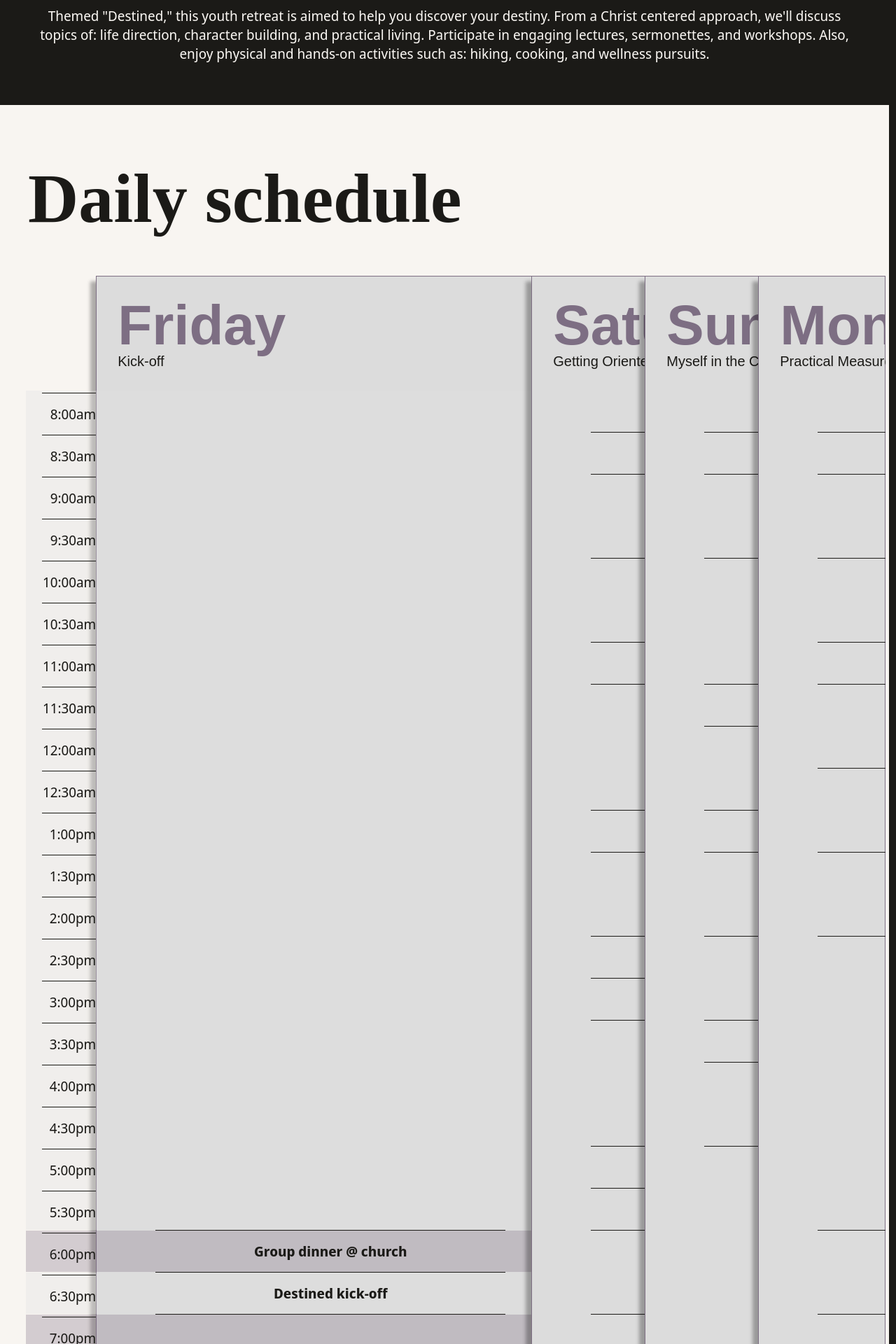
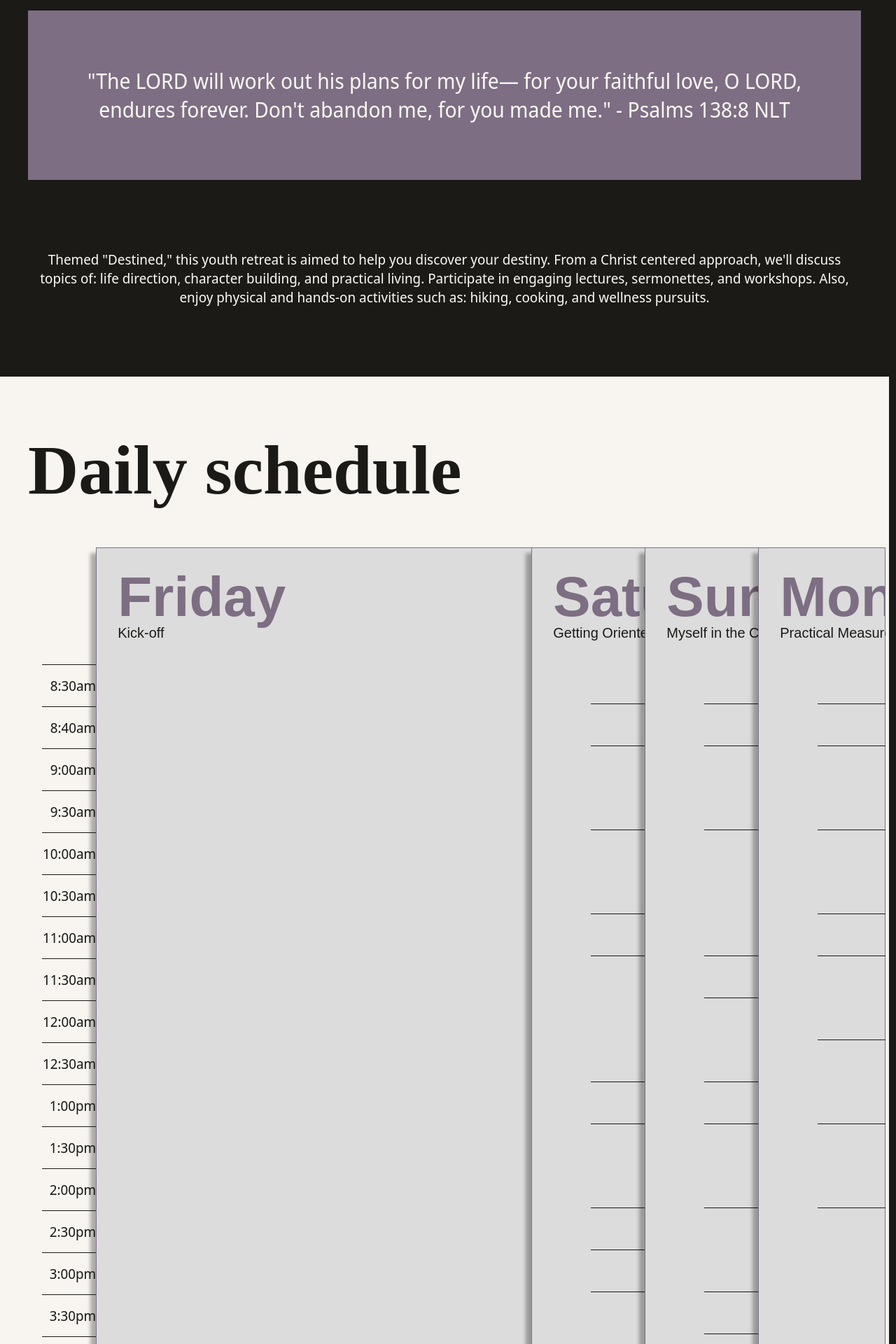
Before and after one commit to myra-grace/Destined, a React (Create React App) app: page / in a window 1280 px wide. Shown: the part 460-2380 px from the top of the page at 70% size. Built offline with nearby package versions, Linux system fonts and the light colour scheme; a web font is replaced by a local one.

Commit message:
copy tweaks

```diff
--- a/src/components/Schedule.jsx
+++ b/src/components/Schedule.jsx
@@ -8,8 +8,7 @@ export function Schedule() {
     const fridayContent =
         <>
             <SessionItem slotFill={ 20 } />
-            <SessionItem time="6:00pm" title=" Group dinner @ church"/>
-            <SessionItem time="6:30pm" title="Destined kick-off" link={true}/>
+            <SessionItem time="6:00pm" title="Destined kick-off" facilitator="Marc Vicuna" slotFill={ 2 } link={true}/>
             <SessionItem time="7:00pm to 9:00pm" title="Convoy travel" slotFill={ 4 } link={true}/>
             <SessionItem time="9:00pm to 10:00pm" title="Hot choco / Tea time" slotFill={ 2 }/>
             <SessionItem time="10:00pm to 11:00pm" slotFill={ 2 }/>
@@ -19,17 +18,17 @@ export function Schedule() {
 
     const saturdayContent =
         <>
-            <SessionItem time="8:00am" facilitator="Lance Kelly" title="Morning fitness"/>
-            <SessionItem time="8:30am" facilitator="Marsjey Hymn" title="Morning devotional 1" link={true}/>
+            <SessionItem time="8:30am" facilitator="Lance Kelly" title="Morning fitness"/>
+            <SessionItem time="8:40am" facilitator="Marsjey Hymn" title="Morning devotional 1" link={true}/>
             <SessionItem time="9:00am to 10:00am" title="Breakfast" slotFill={ 2 }/>
-            <SessionItem time="10:00am to 11:00am" facilitator="Lyle Fajilagot & *" title="Where am I?" slotFill={ 2 } link={true}/>
+            <SessionItem time="10:00am to 11:00am" facilitator="Myra Salinas" title="Sabbath School" slotFill={ 2 } link={true}/>
             <SessionItem time="11:00am to 11:30am"/>
             <SessionItem time="11:30am to 1:00pm" facilitator="Marc Lovem" title="Butterfly effect" slotFill={ 3 } link={true}/>
             <SessionItem time="1:00pm to 1:30pm"/>
             <SessionItem time="1:30pm to 2:30pm" title="Lunch" slotFill={ 2 }/>
             <SessionItem time="2:30pm to 3:00pm" title="Nature walk" link={true}/>
             <SessionItem time="3:00pm to 3:30pm"/>
-            <SessionItem time="3:30pm to 5:00pm" facilitator="Mellory May & Lyle Fajilagot" title="Ladies & Gentlemen" slotFill={ 3 } link={true}/>
+            <SessionItem time="3:30pm to 5:00pm" facilitator="Mellory May & *" title="Ladies & Gentlemen" slotFill={ 3 } link={true}/>
             <SessionItem time="5:00pm to 5:30pm"/>
             <SessionItem time="5:30pm to 6:00pm" facilitator="Beverly Kate" title="Evening devotional 2" link={true}/>
             <SessionItem time="6:00pm to 7:00pm" title="Dinner" slotFill={ 2 }/>
@@ -41,8 +40,8 @@ export function Schedule() {
 
     const sundayContent =
         <>
-            <SessionItem time="8:00am" facilitator="Lance Kelly" title="Morning fitness"/>
-            <SessionItem time="8:30am" facilitator="Cherlynn De Asis" title="Morning devotional 2" link={true}/>
+            <SessionItem time="8:30am" facilitator="Lance Kelly" title="Morning fitness"/>
+            <SessionItem time="8:40am" facilitator="Cherlynn De Asis" title="Morning devotional 2" link={true}/>
             <SessionItem time="9:00am to 10:00am" title="Breakfast" slotFill={ 2 }/>
             <SessionItem time="10:00am to 11:30am" facilitator="Myra Salinas" title="Understanding myself & others" slotFill={ 3 } link={true}/>
             <SessionItem time="11:30am to 12:00pm"/>
@@ -51,7 +50,7 @@ export function Schedule() {
             <SessionItem time="1:30pm to 2:30pm" title="Lunch" slotFill={ 2 }/>
             <SessionItem time="2:30pm to 3:30pm" facilitator="Pastor Bon" title="Effective decision-making" slotFill={ 2 } link={true}/>
             <SessionItem time="3:30pm to 4:00pm"/>
-            <SessionItem time="4:00pm to 5:00pm" facilitator="Marcello Casipit" title="Effective communication" slotFill={ 2 } link={true}/>
+            <SessionItem time="4:00pm to 5:00pm" facilitator="Marcello Casipit" title="Interpersonal proficiency" slotFill={ 2 } link={true}/>
             <SessionItem time="5:00pm to 8:00pm" facilitator="Pia Marie & Joseph Daniel" title="Cooking class & BBQ Dinner" slotFill={ 6 } link={true}/>
             <SessionItem time="8:00pm to 8:30pm"/>
             <SessionItem time="8:30pm to 9:00pm" facilitator="Marc Vicuna" title="Evening devotional 3" link={true}/>
@@ -63,8 +62,8 @@ export function Schedule() {
 
     const mondayContent =
         <>
-            <SessionItem time="8:00am" facilitator="Lance Kelly" title="Morning fitness"/>
-            <SessionItem time="8:30am" facilitator="Cybill Lorraine" title="Morning devotional 1" link={true}/>
+            <SessionItem time="8:30am" facilitator="Lance Kelly" title="Morning fitness"/>
+            <SessionItem time="8:40am" facilitator="Cybill Lorraine" title="Morning devotional 1" link={true}/>
             <SessionItem time="9:00am to 10:00am" title="Breakfast" slotFill={ 2 }/>
             <SessionItem time="10:00am to 11:00am" facilitator="Mellory May" title="Management - time & money" slotFill={ 2 } link={true}/>
             <SessionItem time="11:00am to 11:30am"/>
@@ -83,8 +82,8 @@ export function Schedule() {
 
             <div className='schedule__inner'>
                 <div className='schedule__time'>
-                    <span>8:00am</span>
                     <span>8:30am</span>
+                    <span>8:40am</span>
                     <span>9:00am</span>
                     <span>9:30am</span>
                     <span>10:00am</span>
--- a/src/data/facilitators.json
+++ b/src/data/facilitators.json
@@ -22,6 +22,13 @@
             ],
             "saturday": [
                 {
+                    "time": "10h00 to 11h00",
+                    "title": "Sabbath School & Book Binding",
+                    "description": "We will create our own custom notebooks together while listening to Hope SS.",
+                    "task": "Teach how to book bind. Have signatures prepared. Have cover pages prepared. Need supplies.",
+                    "session": true
+                },
+                {
                     "time": "14h30",
                     "title": "Nature Walk",
                     "description": "Short nature walk along the trail in the woods behind the chalet.",
@@ -31,8 +38,8 @@
                 {
                     "time": "19h00 to 22h00",
                     "title": "Gym",
-                    "description": "Labelle Centre Community: 29 Rue du Couvent, Labelle, QC J0T 1H0",
-                    "task": "Get everyone to the gym in convoy.",
+                    "description": "Labelle Centre Community: 29 Rue du Couvent, Labelle, QC J0T 1H0. We will travel together to the local gym in convoy. Ride in the car you came in.",
+                    "task": "Get everyone to the gym in convoy. Bring sports equipment.",
                     "session": true
                 }
             ],
@@ -58,7 +65,7 @@
                 {
                     "time": "14h30 to 18h00",
                     "title": "Hiking",
-                    "description": "Sentier Montagne-Verte: 3050 Chem. du Lac Baptiste, Labelle, QC J0T 1H0",
+                    "description": "Sentier Montagne-Verte: 3050 Chem. du Lac Baptiste, Labelle, QC J0T 1H0. We will travel together to the hiking spot. Ride in the car you came in.",
                     "task": "Get everyone to the hiking spot in convoy.",
                     "session": true
                 },
@@ -106,9 +113,9 @@
             "saturday": [
                 {
                     "time": "15h30 to 17h00",
-                    "title": "Ladies & Gentlemen",
+                    "title": "Ladies & Gentlemen (Ladies)",
                     "facilitator": "Mellory May",
-                    "description": "How to own womanhood. What it means to be a woman, and how to gacefully optimize womanhood.",
+                    "description": "How to own womanhood: What it means to be a woman, and how to gacefully optimize womanhood.",
                     "task": "Prepare a lecture & workshop about 'owning womanhood.'",
                     "session": true
                 }
@@ -149,7 +156,7 @@
                     "time": "20h30",
                     "title": "Evening Devotional 3",
                     "facilitator": "Marc Vicuna",
-                    "description": "My body is a temple (part 2). Why should belive my body is a temple, and why should I treat it like as such?",
+                    "description": "My body is a temple (part 2). Why is my body is a temple, and why should I treat it as such?",
                     "task": "Short devotional about how our body is a temple, and that we ought to present ourselves a living sacrifice. Touch more on the biblical theory behind this idea, and why it's important.",
                     "session": true
                 }
@@ -180,18 +187,10 @@
         "responsibilities": {
             "saturday": [
                 {
-                    "time": "10h00",
-                    "title": "Where am I?",
+                    "time": "15h30 to 17h00",
+                    "title": "Ladies & Gentlemen (Gentlemen)",
                     "facilitator": "Unknown",
-                    "description": "Where am I in life? Self improvement responsibility & Family responsibility",
-                    "task": "Workshop",
-                    "session": true
-                },
-                {
-                    "time": "15h30 to 17h00",
-                    "title": "Ladies & Gentlemen",
-                    "facilitator": "Unknown",
-                    "description": "How to own manhood. What it means to be a man, and how to valiantly optimize manhood.",
+                    "description": "How to own manhood: What it means to be a man, and how to valiantly optimize manhood.",
                     "task": "Prepare a lecture & workshop about 'owning manhood.'",
                     "session": true
                 }
@@ -228,7 +227,7 @@
                     "time": "12h00 to 13h00",
                     "title": "My Body is a Temple",
                     "facilitator": "Guido Clement",
-                    "description": "My body is a temple (part 1). Health & Wellness: build a lifestyle (write up schedules & establish a routine) Practical heavy.",
+                    "description": "My body is a temple (part 1). Health & Wellness: build the dream lifestyle (write up schedules & establish routine). A practical heavy workshop.",
                     "task": "Prepare a short lecture on this topic. It doesn't need to be any longer than 15 minutes. The activity of lifestyle building will take most of the time.",
                     "session": true
                 }
@@ -248,8 +247,8 @@
                     "time": "14h30 to 15h30",
                     "title": "Effective Decision Making",
                     "facilitator": "Pastor Bon",
-                    "description": "Tips and steps to effective decision making. Emphasis on making decisions based on God's will and how to know His will.",
-                    "task": "Introduce yourself in relation to what you are presenting, then present a lecture and facilitate an activity/discussion points on this topic.",
+                    "description": "How do I know what's God's will? Tips and steps to effective decision making.",
+                    "task": "Introduce yourself in relation to what you are presenting, then present a lecture and facilitate an activity/discussion points on this topic. Emphasize on making decisions based on God's will and how to know His will.",
                     "session": true
                 }
             ]
@@ -263,9 +262,9 @@
             "sunday": [
                 {
                     "time": "16h00 to 17h00",
-                    "title": "Effective Communication",
+                    "title": "Interpersonal Proficiency",
                     "facilitator": "Marcello Casipit",
-                    "description": "How to effectively communicate",
+                    "description": "How to effectively communicate with others & form long lasting connections.",
                     "task": "Introduce yourself in relation to what you are presenting, then present a lecture and facilitate an activity/discussion points on this topic.",
                     "session": true
                 }
@@ -356,18 +355,18 @@
         "name": "Cherlynn De Asis",
         "role": "Designer & Devotional facilitator",
         "responsibilities": {
-            "sunday": [
+            "monday": [
                 {
                     "time": "08h30",
-                    "title": "Morning Devotional 2",
+                    "title": "Morning Devotional 3",
                     "facilitator": "Cherlynn De Asis",
-                    "description": "A Stellar Character - Morning Devotional 2",
+                    "description": "We are the Salt!: Excellence, diligence, reliability, and effectiveness.",
                     "task": "Prepare a devotional on this topic. It doesn't need to be any longer than 15 minutes.",
                     "session": true
                 }
             ],
             "general": [
-                "Design the poster, invitations, and tickets",
+                "Design the poster, invitations, tickets, and guest speaker pamphlets.",
                 "Facilitate Morning devotional 2"
             ]
         }
@@ -377,12 +376,12 @@
         "name": "Cybill Lorraine",
         "role": "Devotional facilitator",
         "responsibilities": {
-            "monday": [
+            "sunday": [
                 {
                     "time": "08h30",
-                    "title": "Morning Devotional 3",
+                    "title": "Morning Devotional 2",
                     "facilitator": "Cybill Lorraine",
-                    "description": "We are the Salt!: Excellence, diligence, reliability, and effectiveness.",
+                    "description": "A Stellar Character - Morning Devotional 2. There's a trove of blessings in developing an outstanding and robust character.",
                     "task": "Prepare a devotional on this topic. It doesn't need to be any longer than 15 minutes.",
                     "session": true
                 }
@@ -399,7 +398,7 @@
                     "time": "11h30 to 13h00",
                     "title": "Divine service",
                     "facilitator": "Myra-Grace",
-                    "description": "Divine service. Myra's presiding. MArc Lovem is speaking. You are doing the music.",
+                    "description": "Divine service. Myra's presiding. Marc Lovem is speaking. You are doing the music.",
                     "task": "Prepare a jam session for the service (perhaps a medley). Have some music for about 10 minutes. Then there will be scripture reading. Then more music for about 5 minutes. Then the sermon. Then more music at the end, maybe 3 songs.",
                     "session": false
                 }
--- a/src/pages/Home.jsx
+++ b/src/pages/Home.jsx
@@ -8,7 +8,7 @@ import '../styles/pages/home.scss';
 export function Home() {
     return (
         <>
-            <div className='home__about container'>
+            <div className='home__about container standard-padding'>
                 <span className='type--subtitle'>Youth retreat</span>
                 <h1 className='type--title'>Destined</h1>
                 <div className='home__stamp-subtext'>
@@ -22,13 +22,9 @@ export function Home() {
                     </div>
                 </div>
 
-                <div>
-                    <p>"The LORD will work out his plans for my life— for your faithful love, O LORD, endures forever. Don't abandon me, for you made me." <span>- Psalms 138:8 NLT</span></p>
-                </div>
+                <p className='home__verse standard-padding container color-profile-primary standard-margin-top'>"The LORD will work out his plans for my life— for your faithful love, O LORD, endures forever. Don't abandon me, for you made me." <span>- Psalms 138:8 NLT</span></p>
 
-                <div>
-                    <p>Themed "Destined," this youth retreat is aimed to help you discover your destiny. From a Christ centered approach, we'll discuss topics of: life direction, character building, and practical living. Participate in engaging lectures, sermonettes, and workshops. Also, enjoy physical and hands-on activities such as: hiking, cooking, and wellness pursuits.</p>
-                </div>
+                <p className='home__content standard-padding'>Themed "Destined," this youth retreat is aimed to help you discover your destiny. From a Christ centered approach, we'll discuss topics of: life direction, character building, and practical living. Participate in engaging lectures, sermonettes, and workshops. Also, enjoy physical and hands-on activities such as: hiking, cooking, and wellness pursuits.</p>
             </div>
 
             <Schedule />
--- a/src/styles/components/accordion.scss
+++ b/src/styles/components/accordion.scss
@@ -71,9 +71,6 @@
         }
 
         .session-item__wrapper {
-            &:nth-child(odd)::after {
-                background-color: var(--tertiary);
-            }
             &:nth-child(even)::after {
                 background-color: var(--primary);
             }
--- a/src/styles/pages/home.scss
+++ b/src/styles/pages/home.scss
@@ -3,6 +3,14 @@
 .home {
     &__banner-wrapper {
         @include color-profile-secondary;
+    }
+
+    &__verse {
+        font-size: 1.5em;
+    }
+
+    &__content.standard-padding {
+        padding-bottom: 0;
     }
 
     &__about {
```
